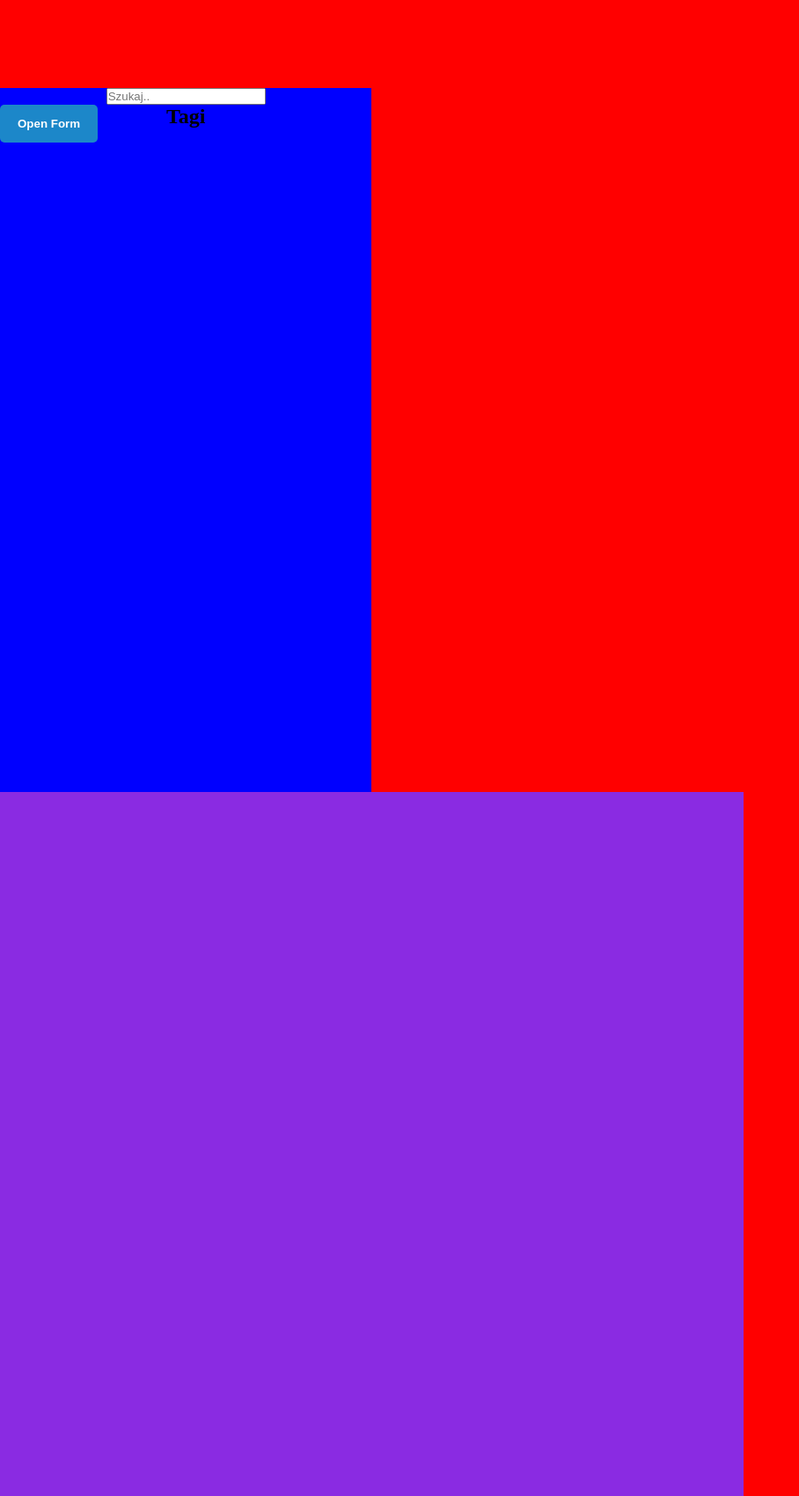
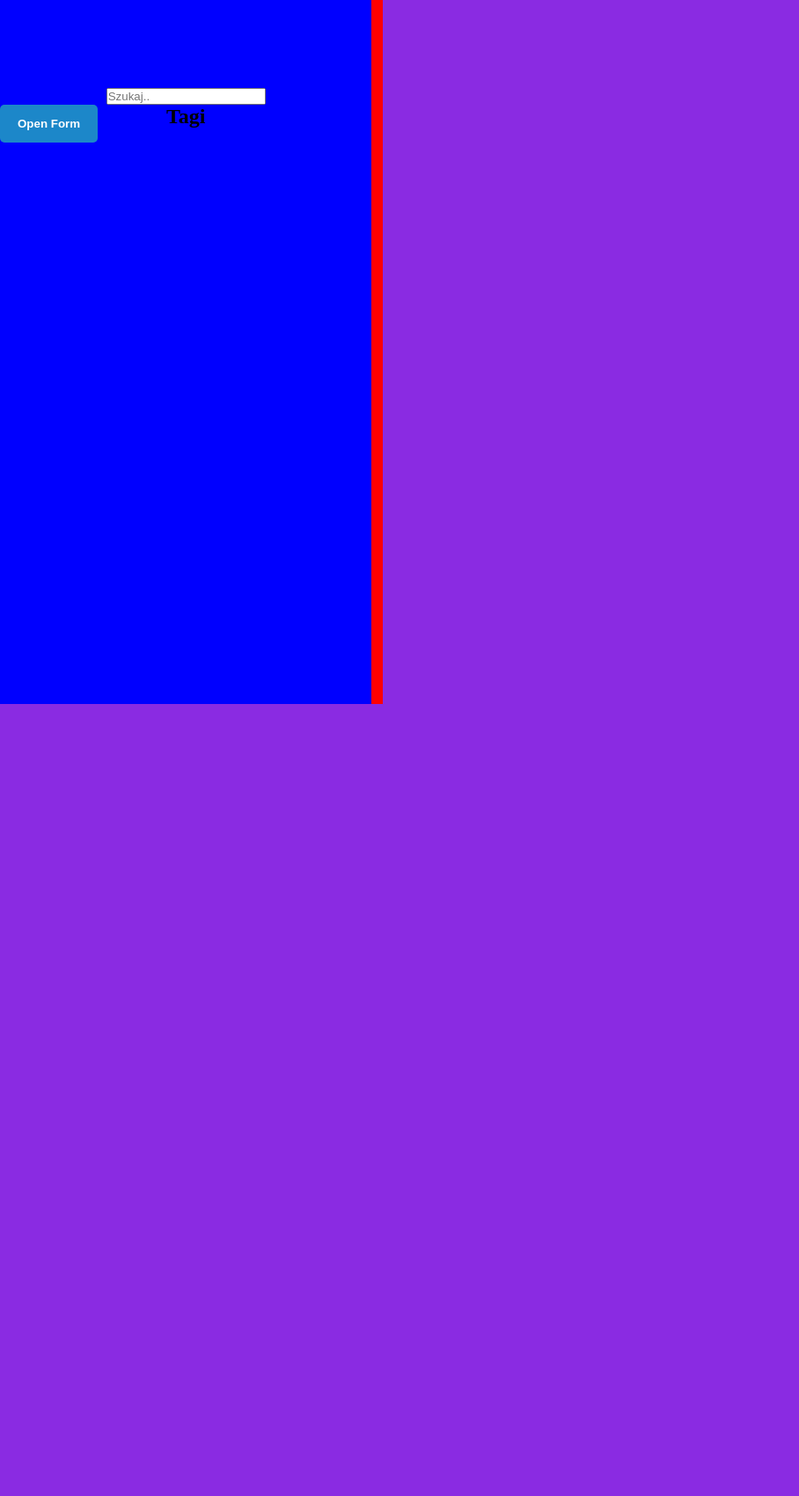
Before and after one commit to ShiroTsuma-github/Projekt_Czytelnik, a Flask app: page / in a window 1280 px wide. Shown: the part 27-1727 px from the top of the page at 88% size, without its empty margins (0-908 px from the left). After the commit the page ends 827 px from the top, so only its background shows below. Run offline with Flask 3, Linux system fonts and the light colour scheme.

Commit message:
base edit

```diff
--- a/static/css/base.css
+++ b/static/css/base.css
@@ -22,6 +22,9 @@
     margin: 0 auto;
     display: block;
 }
+.main {
+    display: flex;
+}
 .leftbar{
     background-color: blue;
     /* position: fixed; */
@@ -34,6 +37,8 @@
     width: 66%;
     height: 100vh;
     background-color: blueviolet;
+    margin-left: auto;
+    margin-right: 0;
 }
 /* .flex-container{
     display: flex;
```
